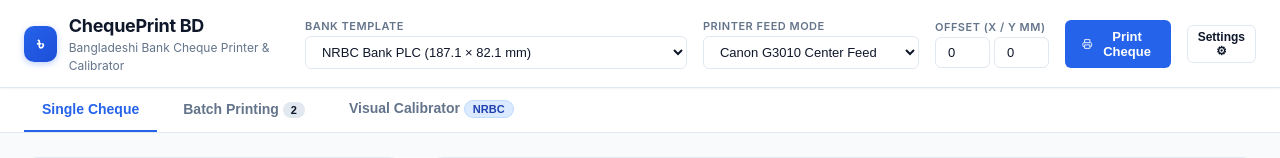
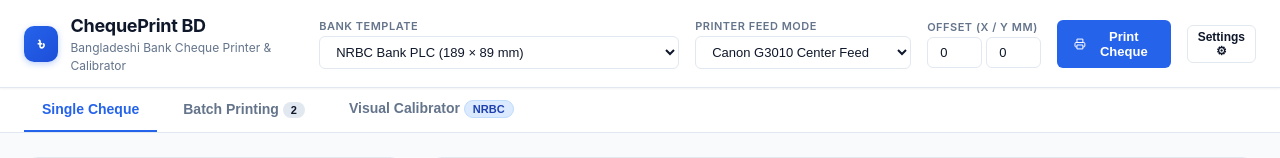
Before and after one commit to shahriarjahin/cheque_printer, a plain HTML site: page index.html in a window 1280 px wide. Shown: the top 158 px of the page. Drawn offline with Linux system fonts and the light colour scheme.

Commit message:
fix: calibrate physical dimensions to exact bank specs (IBBL 189x88, SBL 187x87.5, NRBC 189x89, Generic 189x88)

```diff
--- a/index.html
+++ b/index.html
@@ -227,7 +227,7 @@
           <div class="toolbar-group">
             <span style="font-weight: 700; font-size: 14px;">Calibrator:</span>
             <span id="calibrator-bank-name" style="color: var(--primary); font-weight: 600;">NRBC Bank PLC</span>
-            <span id="calibrator-dimensions" class="badge">187.1mm × 82.1mm</span>
+            <span id="calibrator-dimensions" class="badge">189mm × 89mm</span>
           </div>
 
           <div class="toolbar-group">
--- a/js/bank-templates.js
+++ b/js/bank-templates.js
@@ -7,13 +7,13 @@ const DEFAULT_TEMPLATES = {
   nrbc: {
     id: 'nrbc',
     name: 'NRBC Bank PLC',
-    widthMm: 187.1,
-    heightMm: 82.1,
+    widthMm: 189.0,
+    heightMm: 89.0,
     previewImage: 'assets/nrbc_preview.png',
     fields: {
       date: {
         xMm: 138.0,
-        yMm: 14.5,
+        yMm: 15.0,
         boxWidthMm: 5.4,
         digitCount: 8,
         fontSizePt: 12,
@@ -21,45 +21,45 @@ const DEFAULT_TEMPLATES = {
       },
       payee: {
         xMm: 34.0,
-        yMm: 33.0,
+        yMm: 34.0,
         widthMm: 125.0,
         fontSizePt: 11,
         bold: true,
         prefixAsterisks: true
       },
       amountWordsLine1: {
-        xMm: 44.0,
-        yMm: 40.5,
+        xMm: 45.0,
+        yMm: 42.0,
         widthMm: 95.0,
         fontSizePt: 10,
         bold: false
       },
       amountWordsLine2: {
-        xMm: 20.0,
-        yMm: 48.0,
-        widthMm: 120.0,
+        xMm: 22.0,
+        yMm: 50.0,
+        widthMm: 125.0,
         fontSizePt: 10,
         bold: false
       },
       amountNumber: {
-        xMm: 140.0,
-        yMm: 41.5,
-        widthMm: 42.0,
-        heightMm: 8.5,
+        xMm: 142.0,
+        yMm: 43.0,
+        widthMm: 44.0,
+        heightMm: 9.0,
         fontSizePt: 12,
         bold: true
       },
       bearer: {
         xMm: 168.0,
-        yMm: 33.0,
+        yMm: 34.0,
         widthMm: 16.0,
-        strikeYMm: 35.0
+        strikeYMm: 36.0
       },
       acPayee: {
         xMm: 0.0,
         yMm: 0.0,
         sizeMm: 35.0,
-        style: 'diagonal_text', // 'diagonal_text', 'diagonal_lines', 'horizontal_box'
+        style: 'diagonal_text',
         line1Start: 19.0,
         line2Start: 25.0
       }
@@ -69,50 +69,50 @@ const DEFAULT_TEMPLATES = {
   ibbl: {
     id: 'ibbl',
     name: 'Islami Bank Bangladesh Limited (IBBL)',
-    widthMm: 181.6,
-    heightMm: 81.8,
+    widthMm: 189.0,
+    heightMm: 88.0,
     previewImage: 'assets/ibbl_preview.png',
     fields: {
       date: {
-        xMm: 134.0,
-        yMm: 15.5,
-        boxWidthMm: 5.3,
+        xMm: 138.0,
+        yMm: 15.0,
+        boxWidthMm: 5.4,
         digitCount: 8,
         fontSizePt: 12,
         mode: 'boxes'
       },
       payee: {
-        xMm: 33.0,
+        xMm: 34.0,
         yMm: 34.0,
-        widthMm: 120.0,
+        widthMm: 125.0,
         fontSizePt: 11,
         bold: true,
         prefixAsterisks: true
       },
       amountWordsLine1: {
-        xMm: 42.0,
-        yMm: 41.5,
-        widthMm: 92.0,
+        xMm: 45.0,
+        yMm: 42.0,
+        widthMm: 95.0,
         fontSizePt: 10,
         bold: false
       },
       amountWordsLine2: {
-        xMm: 18.0,
-        yMm: 49.0,
-        widthMm: 118.0,
+        xMm: 22.0,
+        yMm: 50.0,
+        widthMm: 125.0,
         fontSizePt: 10,
         bold: false
       },
       amountNumber: {
-        xMm: 138.0,
-        yMm: 42.5,
-        widthMm: 42.0,
-        heightMm: 8.5,
+        xMm: 142.0,
+        yMm: 43.0,
+        widthMm: 44.0,
+        heightMm: 9.0,
         fontSizePt: 12,
         bold: true
       },
       bearer: {
-        xMm: 164.0,
+        xMm: 168.0,
         yMm: 34.0,
         widthMm: 16.0,
         strikeYMm: 36.0
@@ -130,13 +130,13 @@ const DEFAULT_TEMPLATES = {
 
   sonali: {
     id: 'sonali',
-    name: 'Sonali Bank Limited',
-    widthMm: 190.6,
-    heightMm: 84.4,
+    name: 'Sonali Bank Limited (SBL)',
+    widthMm: 187.0,
+    heightMm: 87.5,
     previewImage: 'assets/sonali_preview.png',
     fields: {
       date: {
-        xMm: 138.0,
+        xMm: 136.0,
         yMm: 15.0,
         boxWidthMm: 5.5,
         digitCount: 8,
@@ -166,15 +166,15 @@ const DEFAULT_TEMPLATES = {
         bold: false
       },
       amountNumber: {
-        xMm: 142.0,
+        xMm: 140.0,
         yMm: 42.5,
         widthMm: 44.0,
-        heightMm: 8.5,
+        heightMm: 9.0,
         fontSizePt: 12,
         bold: true
       },
       bearer: {
-        xMm: 168.0,
+        xMm: 166.0,
         yMm: 33.5,
         widthMm: 16.0,
         strikeYMm: 35.5
@@ -193,59 +193,59 @@ const DEFAULT_TEMPLATES = {
   generic: {
     id: 'generic',
     name: 'Standard Generic Cheque',
-    widthMm: 187.0,
-    heightMm: 82.0,
+    widthMm: 189.0,
+    heightMm: 88.0,
     previewImage: null,
     fields: {
       date: {
         xMm: 138.0,
         yMm: 15.0,
-        boxWidthMm: 5.5,
+        boxWidthMm: 5.4,
         digitCount: 8,
         fontSizePt: 12,
         mode: 'boxes'
       },
       payee: {
         xMm: 34.0,
-        yMm: 33.5,
+        yMm: 34.0,
         widthMm: 125.0,
         fontSizePt: 11,
         bold: true,
         prefixAsterisks: true
       },
       amountWordsLine1: {
-        xMm: 44.0,
-        yMm: 41.0,
+        xMm: 45.0,
+        yMm: 42.0,
         widthMm: 95.0,
         fontSizePt: 10,
         bold: false
       },
       amountWordsLine2: {
-        xMm: 20.0,
-        yMm: 48.5,
-        widthMm: 120.0,
+        xMm: 22.0,
+        yMm: 50.0,
+        widthMm: 125.0,
         fontSizePt: 10,
         bold: false
       },
       amountNumber: {
-        xMm: 140.0,
-        yMm: 42.0,
-        widthMm: 42.0,
-        heightMm: 8.5,
+        xMm: 142.0,
+        yMm: 43.0,
+        widthMm: 44.0,
+        heightMm: 9.0,
         fontSizePt: 12,
         bold: true
       },
       bearer: {
-        xMm: 166.0,
-        yMm: 33.5,
+        xMm: 168.0,
+        yMm: 34.0,
         widthMm: 16.0,
-        strikeYMm: 35.5
+        strikeYMm: 36.0
       },
       acPayee: {
         xMm: 0.0,
         yMm: 0.0,
         sizeMm: 35.0,
-        style: 'diagonal_text', // 'diagonal_text', 'diagonal_lines', 'horizontal_box'
+        style: 'diagonal_text',
         line1Start: 19.0,
         line2Start: 25.0
       }
--- a/js/storage.js
+++ b/js/storage.js
@@ -4,8 +4,8 @@
  */
 
 const STORAGE_KEYS = {
-  TEMPLATES: 'cheque_printer_templates_v2',
-  SETTINGS: 'cheque_printer_settings_v2',
+  TEMPLATES: 'cheque_printer_templates_v3',
+  SETTINGS: 'cheque_printer_settings_v3',
   ACTIVE_TEMPLATE: 'cheque_printer_active_template'
 };
 
```
Also changed, not shown: tests/bank-templates.test.js (+8 -6 lines), tests/calibrator-math.test.js (+11 -11 lines), 1 other file.
